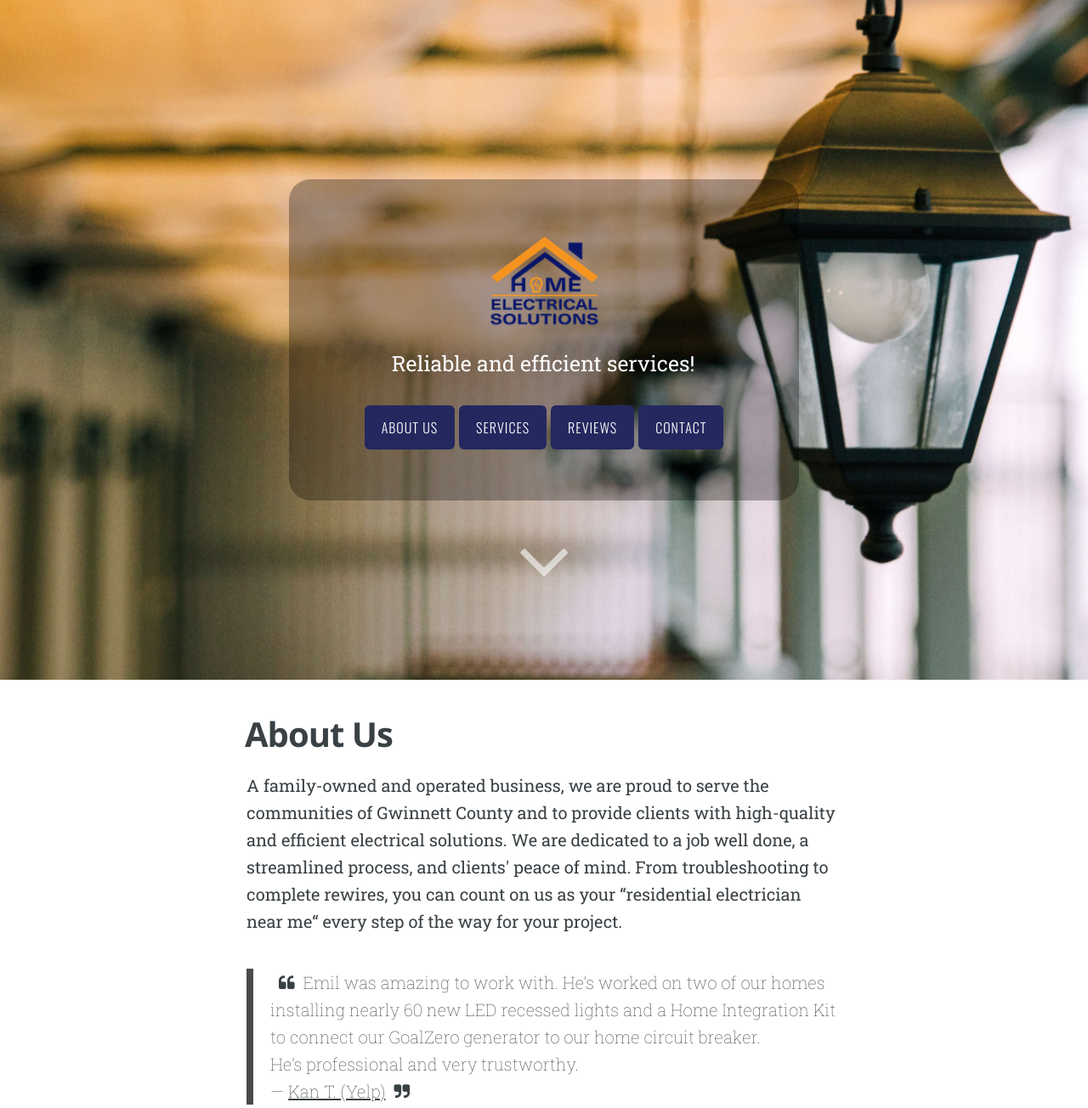
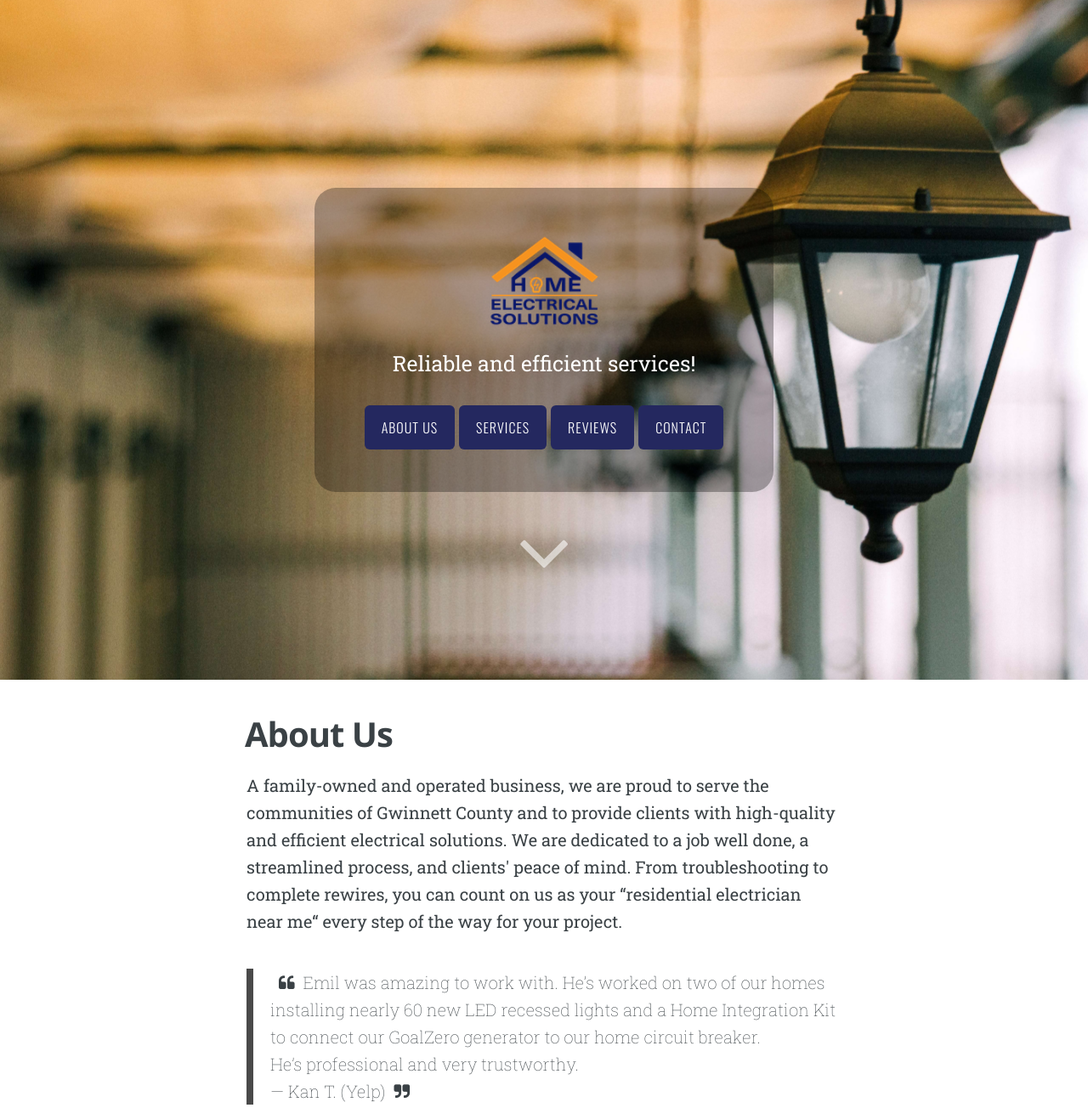
Before and after one commit to dresampo/dresampo.github.io, a plain HTML site: page index.html in a window 1280 px wide. Shown: the top 1304 px of the page at 85% size. Drawn offline with nearby package versions, Linux system fonts and the light colour scheme; some packages are replaced by stand-ins of ours; a script that the page names is missing.

Commit message:
Minor changes

```diff
--- a/css/screen.css
+++ b/css/screen.css
@@ -453,7 +453,7 @@ ul li {
 .inner {
   position: relative;
   width: 80%;
-  max-width: 600px;
+  max-width: 540px;
   margin: 0 auto;
 }
 
@@ -483,7 +483,11 @@ ul li {
 #site-title {
   border-radius: 25px;
   background: rgba(0, 0, 0, 0.3);
-  padding: 60px 0;
+  padding: 50px 0;
+}
+
+#site-title h2 {
+  text-indent: 0;
 }
 
 #logo {
--- a/index.html
+++ b/index.html
@@ -155,7 +155,7 @@
 <blockquote>
 <p>Emil was amazing to work with. He&rsquo;s worked on two of our homes installing nearly 60 new LED recessed lights and a  Home Integration Kit to connect our GoalZero generator to our home circuit breaker.<br>
 He&rsquo;s professional and very trustworthy.<br>
-— <a href='https://www.yelp.com/biz/home-electrical-solutions-dacula' target=”_blank>Kan T. (Yelp)</a></p>
+— Kan T. (Yelp)</p>
 </blockquote>
 
                 </section>
@@ -372,7 +372,7 @@ He&rsquo;s professional and very trustworthy.<br>
 </p>
 <blockquote>
 <p>We had some electrical work that needed to be completed on our home. Emil was able to come in promptly and take care of all the work in a timely manner. Drywall repair was very minimal. He installed several new LED recessed lights &ndash; some of which were on vaulted ceilings. I would definitely recommend him and use him again on future projects.<br>
-— <a href='https://www.yelp.com/biz/home-electrical-solutions-dacula' target=”_blank>Jessica C. (Yelp)</a></p>
+— Jessica C. (Yelp)</p>
 </blockquote>
 <hr>
 <h2 id="electrical-panel-upgrades-near-me">Electrical Panel Upgrades near me</h2>
@@ -798,9 +798,10 @@ He&rsquo;s professional and very trustworthy.<br>
                     <p>See what our customers have to say:</p>
 <blockquote>
 <p>&ldquo;Emil did a great job, I hired him for a panel upgrade from 100amp to 200amp, a sub panel upgrade and an EV charger. He was professional, prompt and most of all had great communication. Will hire him again.&rdquo;<br>
-— <a href='https://www.yelp.com/biz/home-electrical-solutions-dacula' target=”_blank>Todd G. (Yelp)</a></p>
+— Todd G. (Yelp)</p>
 </blockquote>
 <a class='btn site-menu yelp' href='https://www.yelp.com/biz/home-electrical-solutions-dacula' target=”_blank>Yelp</a>
+<a class='btn site-menu yelp' href='https://www.google.com/search?q=home&#43;electrical&#43;solutions&#43;dacula&#43;business&#43;page&amp;sa=X&amp;ved=2ahUKEwjVifnStd_8AhUYBDQIHVrdBAUQ7t0BegQIBRAI&amp;biw=1424&amp;bih=796&amp;dpr=2#lrd=0x849aa34f1e7e5e09:0xe71c9b40d17481e3,1,,,,' target=”_blank>Google Reviews</a>
 
                 </section>
             </article>
```
